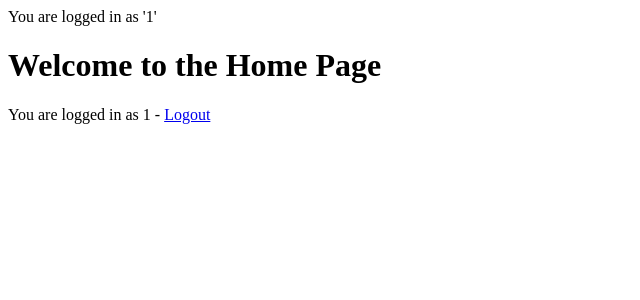
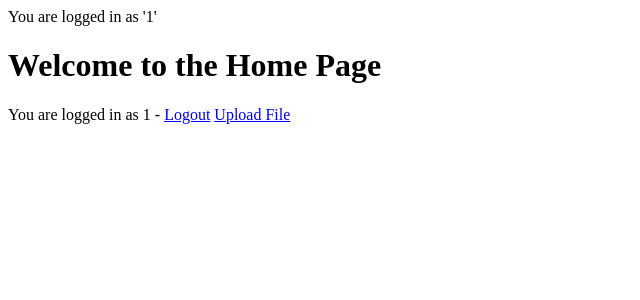
Before and after one commit to dlaffey1/CyberSecurity_File_Transfer, a Flask app: page / in a window 1280 px wide. Shown: the top 300 px of the page, without its empty margins (0-640 px from the left). Run offline with Flask 3, Linux system fonts and the light colour scheme; the visitor is signed in with stand-in values (Sample User, id 1).

Commit message:
Add upload file url to index.html

```diff
--- a/dj/templates/index.html
+++ b/dj/templates/index.html
@@ -5,11 +5,13 @@
     <p>
       You are logged in as {{ session['currentUser'] }} -
       <a href="{{ url_for("logout") }}">Logout</a>
+      <a href="{{ url_for("upload_file") }}">Upload File</a>
     </p>
   {% else %}
     <p>
       <a href="{{ url_for("login") }}">Login</a> or
       <a href="{{ url_for("signup") }}">Signup</a>
     </p>
+
   {% endif %}
 {% endblock body %}
```
